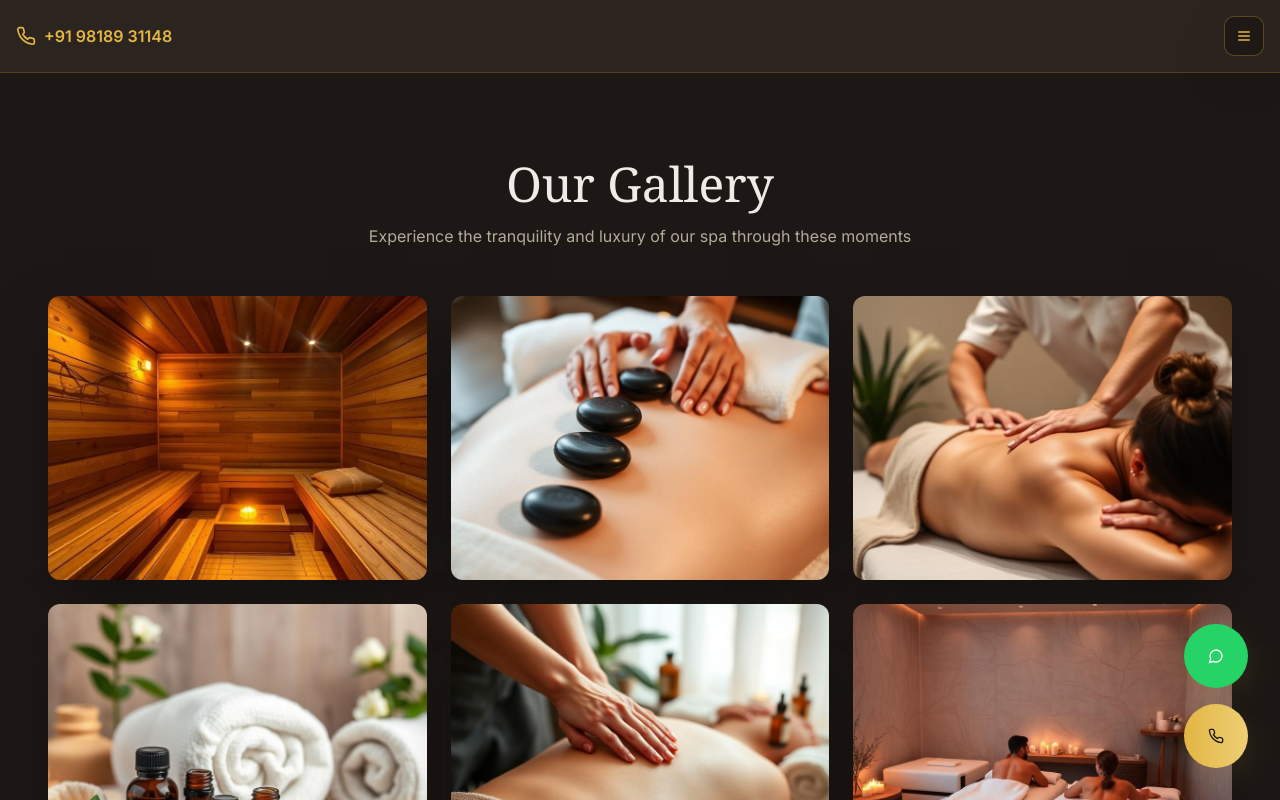
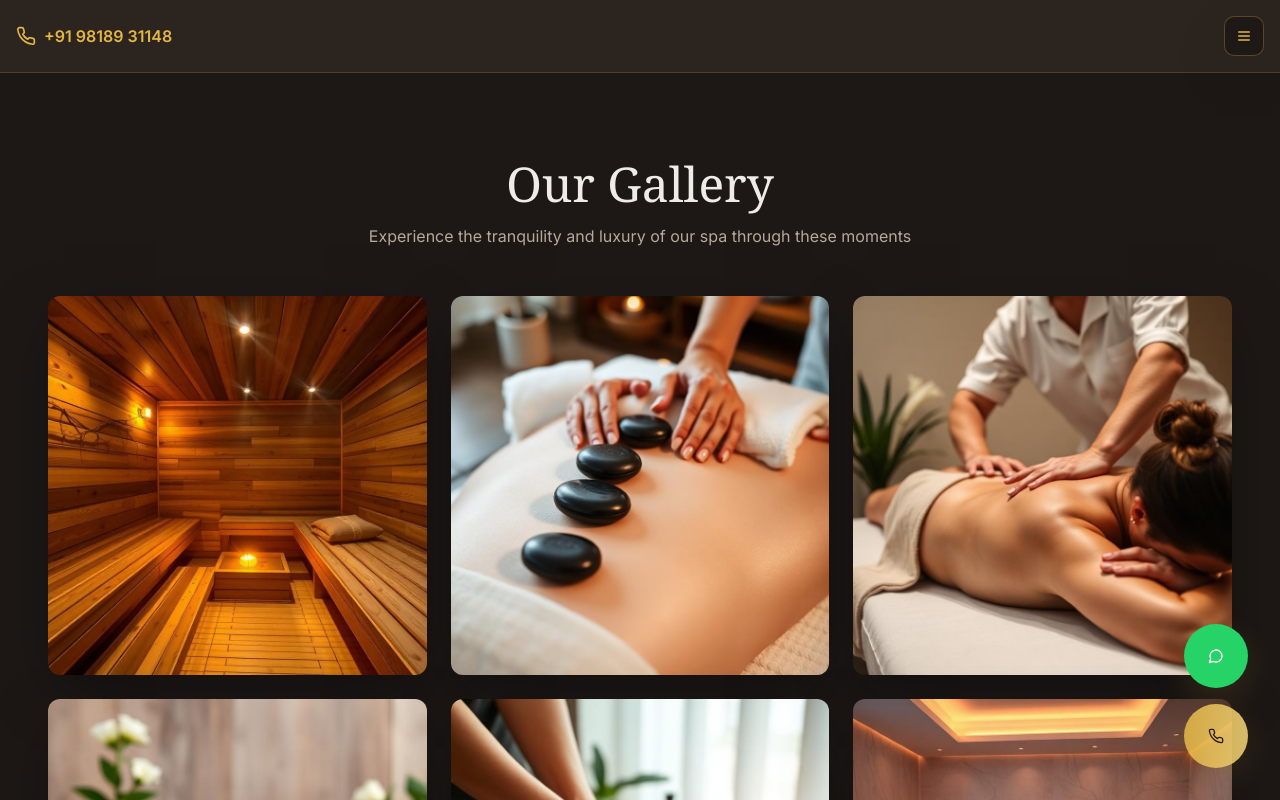
Before and after one commit to Daku70/russian-zen-mahipalpur-64991, a React (Vite) app: page /gallery in a window 1280 px wide. Shown: the top 800 px of the page. Built offline with nearby package versions, Linux system fonts and the light colour scheme; the HTML template or start-up script is replaced by a standard one.

Commit message:
Show full gallery images
Update GalleryPage.tsx to use object-contain and remove fixed aspect ratio so images display in full without cropping; adjust image sizing (h-auto) and backdrop for better presentation; reduce zoom on hover and apply subtle background.

```diff
--- a/src/pages/GalleryPage.tsx
+++ b/src/pages/GalleryPage.tsx
@@ -53,12 +53,12 @@ const GalleryPage = () => {
               {galleryImages.map((image, index) => (
                 <div
                   key={index}
-                  className="group relative overflow-hidden rounded-lg shadow-elegant hover:shadow-glow transition-smooth aspect-[4/3]"
+                  className="group relative overflow-hidden rounded-lg shadow-elegant hover:shadow-glow transition-smooth bg-spa-dark/20"
                 >
                   <img
                     src={image.src}
                     alt={image.alt}
-                    className="w-full h-full object-cover group-hover:scale-110 transition-smooth"
+                    className="w-full h-auto object-contain group-hover:scale-105 transition-smooth"
                   />
                   <div className="absolute inset-0 bg-gradient-to-t from-spa-dark/80 to-transparent opacity-0 group-hover:opacity-100 transition-smooth flex items-end">
                     <h3 className="text-gold font-serif text-xl p-6">{image.title}</h3>
```
